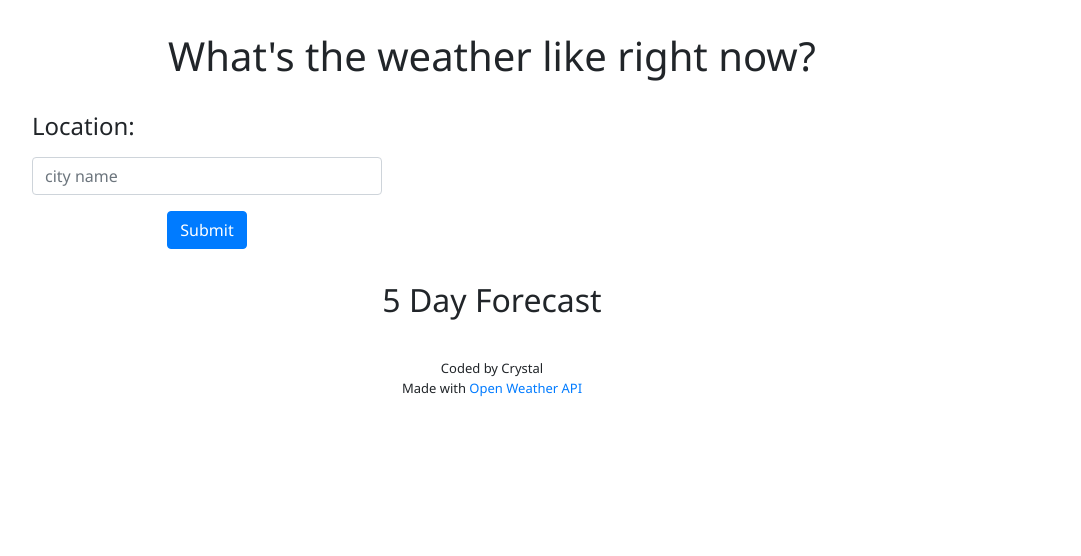
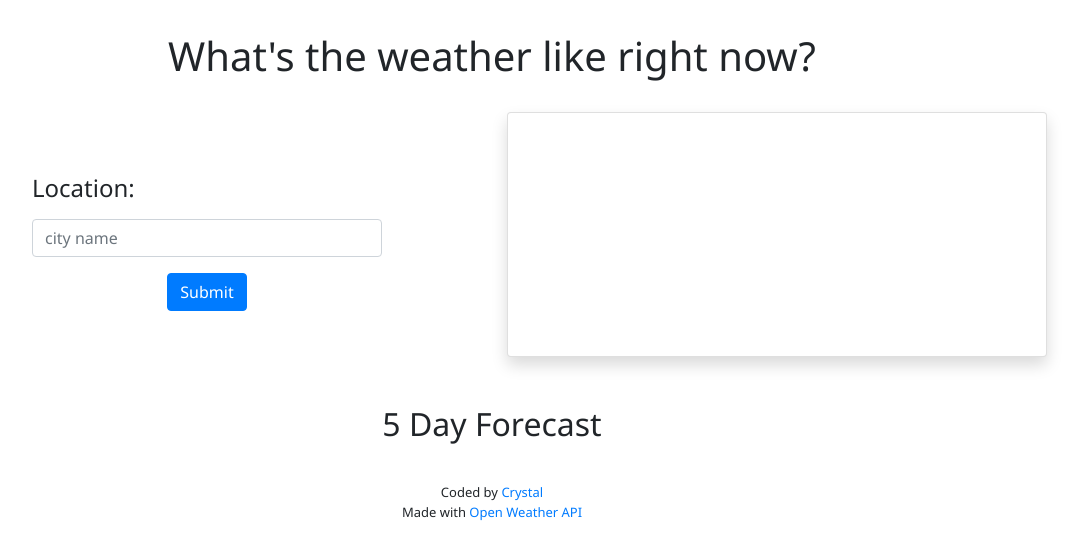
Before and after one commit to crwainstock/ReactWeatherApp, a React (Create React App) app: page / in a window 1280 px wide. Shown: the top 556 px of the page, without its empty margins (148-1229 px from the left). Built offline with nearby package versions, Linux system fonts and the light colour scheme.

Commit message:
changed card to be visible without data, not sure if I love it

```diff
--- a/src/App.css
+++ b/src/App.css
@@ -37,6 +37,7 @@ img {
 }
 .card {
   margin-bottom: 1rem;
+  height: 245px;
 }
 
 footer {
--- a/src/App.js
+++ b/src/App.js
@@ -54,8 +54,8 @@ export default function App() {
           </form>
         </div>
         <div className="col-6" id="current-weather">
-          {weather && (
-            <div className="card shadow p-3 md-white rounded">
+          <div className="card shadow p-3 md-white rounded">
+            {weather && (
               <div className="card-body">
                 <h4 className="card-title">{weather.name}</h4>
                 <div className="row">
@@ -72,15 +72,18 @@ export default function App() {
                   )}
                 </div>
               </div>
-            </div>
-          )}
+            )}
+          </div>
         </div>
       </div>
       <div id="five-day" className="col">
         <h2>5 Day Forecast</h2>
       </div>
       <footer>
-        <p>Coded by Crystal</p>
+        <p>
+          Coded by{" "}
+          <a href="https://www.linkedin.com/in/crwainstock/">Crystal</a>
+        </p>
         <p>
           Made with <a href="https://openweathermap.org/">Open Weather API</a>
         </p>
```
